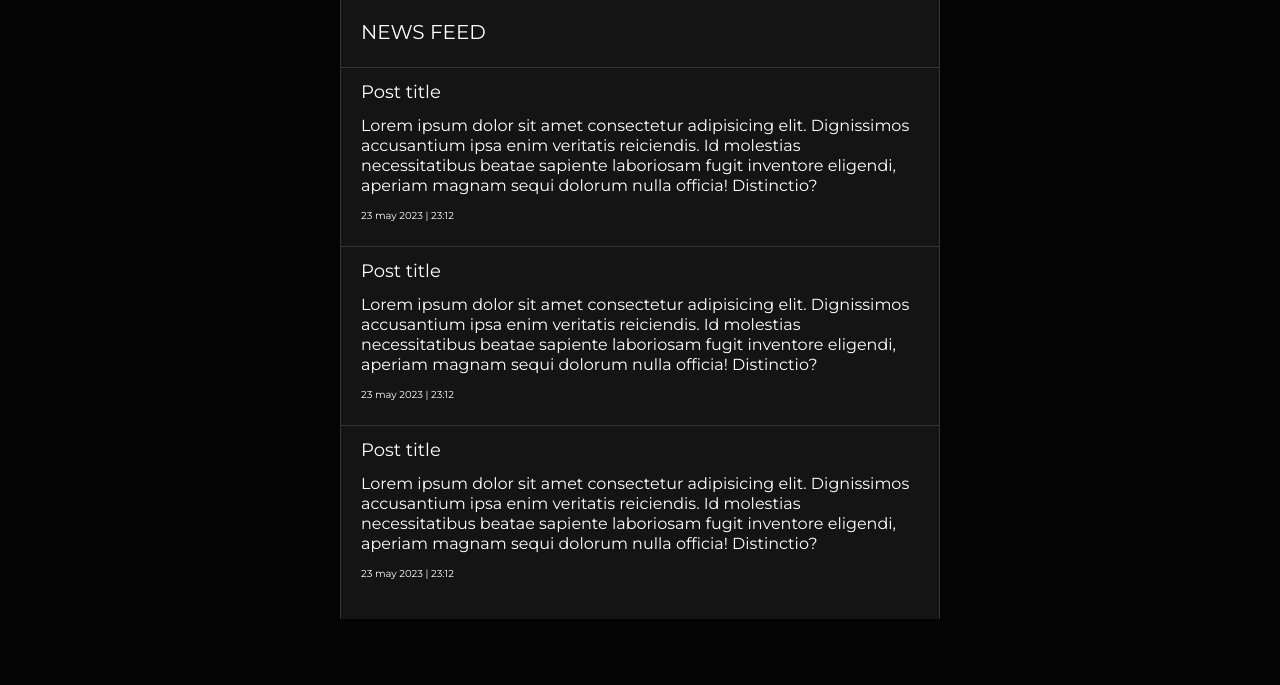
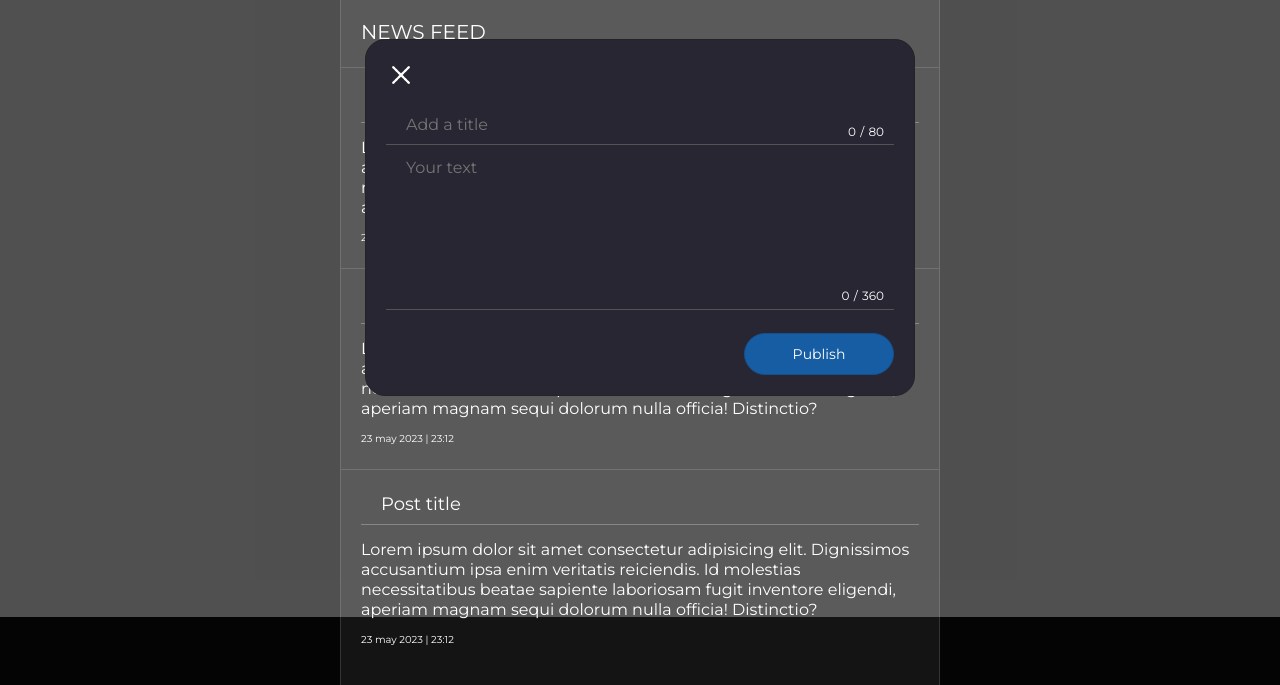
Before and after one commit to polina-novoselova/blog-app, a plain HTML site: page index.html in a window 1280 px wide. Shown: the part 183-868 px from the top of the page. Before the commit the page ends 802 px from the top, so only its background shows below. Drawn offline with Linux system fonts and the light colour scheme.

Commit message:
add popup for create posts

```diff
--- a/index.css
+++ b/index.css
@@ -1,3 +1,5 @@
+@import url(./post-adder-popup.css);
+
 body {
     margin: 0 auto;
     background-color: #040404;
--- a/index.html
+++ b/index.html
@@ -68,6 +68,29 @@
         </ul>
       </section>
     </main>
+    <div class="add-post-popup js-popup-open">
+      <div class="add-post-popup-content">
+        <button class="close-btn-popup"></button>
+        <div class="post-title-wrap">
+            <input type="text" class="post-title" placeholder="Add a title" />
+            <div class="post-title-counter">
+                <span class="post-title-current">0</span>
+                <span>/</span>
+                <span class="post-title-total">80</span>
+            </div>
+        </div>
+        <div class="post-dscrpt-wrap">
+            <textarea id="" class="post-dscrpt" cols="25" rows="10" maxlength="300" placeholder="Your text"></textarea>
+            <div class="post-dscrpt-counter">
+                <span class="post-dscrpt-current">0</span>
+                <span>/</span>
+                <span class="post-dscrpt-total">360</span>
+            </div>
+        </div>
+        <button class="publish-post-btn">Publish</button>
+      </div>
+    </div>
+
     <script src="/index.js"></script>
   </body>
 </html>
--- /dev/null
+++ b/post-adder-popup.css
@@ -0,0 +1,120 @@
+.add-post-popup {
+  position: fixed;
+  top: 0;
+  left: 0;
+  padding: 0 10px;
+  width: 100%;
+  height: 100%;
+  display: flex;
+  justify-content: center;
+  align-items: center;
+  background-color: rgba(255, 255, 255, 0.3);
+  visibility: hidden;
+  opacity: 0;
+  transition: all 0.5s ease;
+}
+
+.js-popup-open {
+  visibility: visible;
+  opacity: 1;
+}
+
+.add-post-popup-content {
+  position: relative;
+  display: flex;
+  flex-direction: column;
+  width: 550px;
+  padding: 20px 20px;
+  background-color: #292634;
+  border: 1px solid #242424;
+  border-radius: 20px;
+}
+
+.close-btn-popup {
+  display: block;
+  width: 30px;
+  height: 30px;
+  background-image: url(./add-post-close-btn.png);
+  background-position: center;
+  background-size: cover;
+  filter: invert(1);
+}
+
+.close-btn-popup:hover {
+  border: 1px solid transparent;
+  border-radius: 50%;
+  box-shadow: 0 0 0 2px rgba(000, 000, 000, 0.1);
+  background-color: rgba(000, 000, 000, 0.1);
+}
+
+.post-title-wrap {
+    position: relative;
+}
+
+.post-title {
+    margin-top: 15px;
+    padding: 10px 20px;
+  width: 100%;
+  height: 40px;
+  border-bottom: 1px solid #545454;
+  font-size: 16px;
+}
+
+.post-title::placeholder {
+    font-size: 16px;
+}
+
+.post-title-counter {
+    position: absolute;
+    right: 10px;
+    bottom: 6px;
+
+}
+
+.post-title-current,
+.post-title-total,
+.post-dscrpt-current,
+.post-dscrpt-total {
+    font-size: 12px;
+}
+
+.post-dscrpt-wrap {
+    position: relative;
+}
+
+.post-dscrpt {
+    margin-top: 15px;
+    padding: 0 20px;
+  width: 100%;
+  height: 150px;
+  border-bottom: 1px solid #545454;
+  resize: none;
+  font-size: 18px;
+}
+
+.post-dscrpt::placeholder {
+    font-size: 16px;
+}
+
+.post-dscrpt-counter {
+    position: absolute;
+    right: 10px;
+    bottom: 10px;
+}
+
+.publish-post-btn {
+  align-self: flex-end;
+  margin-top: 20px;
+  width: 150px;
+  border: 1px solid #14508d;
+  border-radius: 40px;
+  background-color: #175da3;
+  font-size: 14px;
+  line-height: 40px;
+  transition: all 0.5s;
+}
+
+.publish-post-btn:hover {
+    border: 1px solid #175da3;
+    background-color: #2770b9;
+}
--- a/reset.css
+++ b/reset.css
@@ -35,6 +35,10 @@ input, select, textarea, button {
 	font-size: 14px;
 }
 
+span {
+	font-size: 12px;
+}
+
 /* HTML5 display-role reset for older browsers */
 article, aside, details, figcaption, figure,
 footer, header, hgroup, menu, nav, section {
```
Also changed, not shown: add-post-close-btn.png (added).
